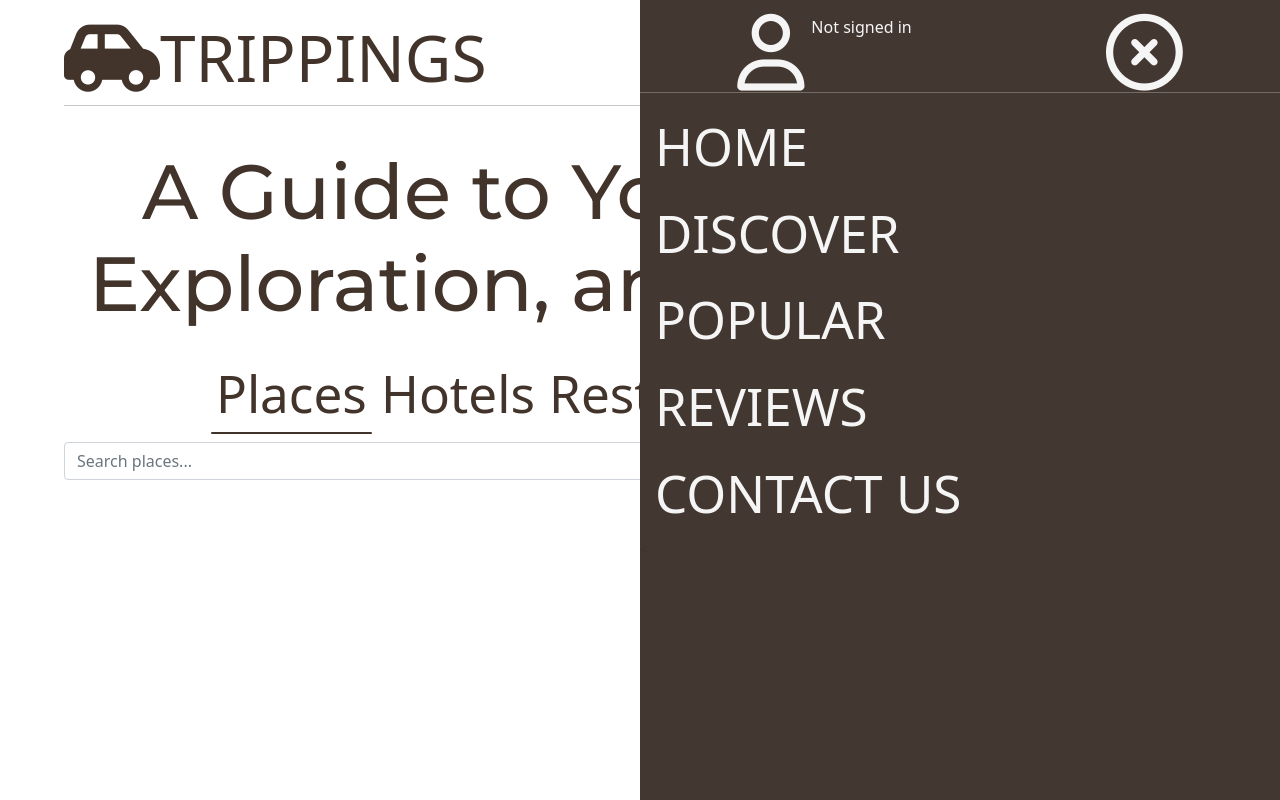
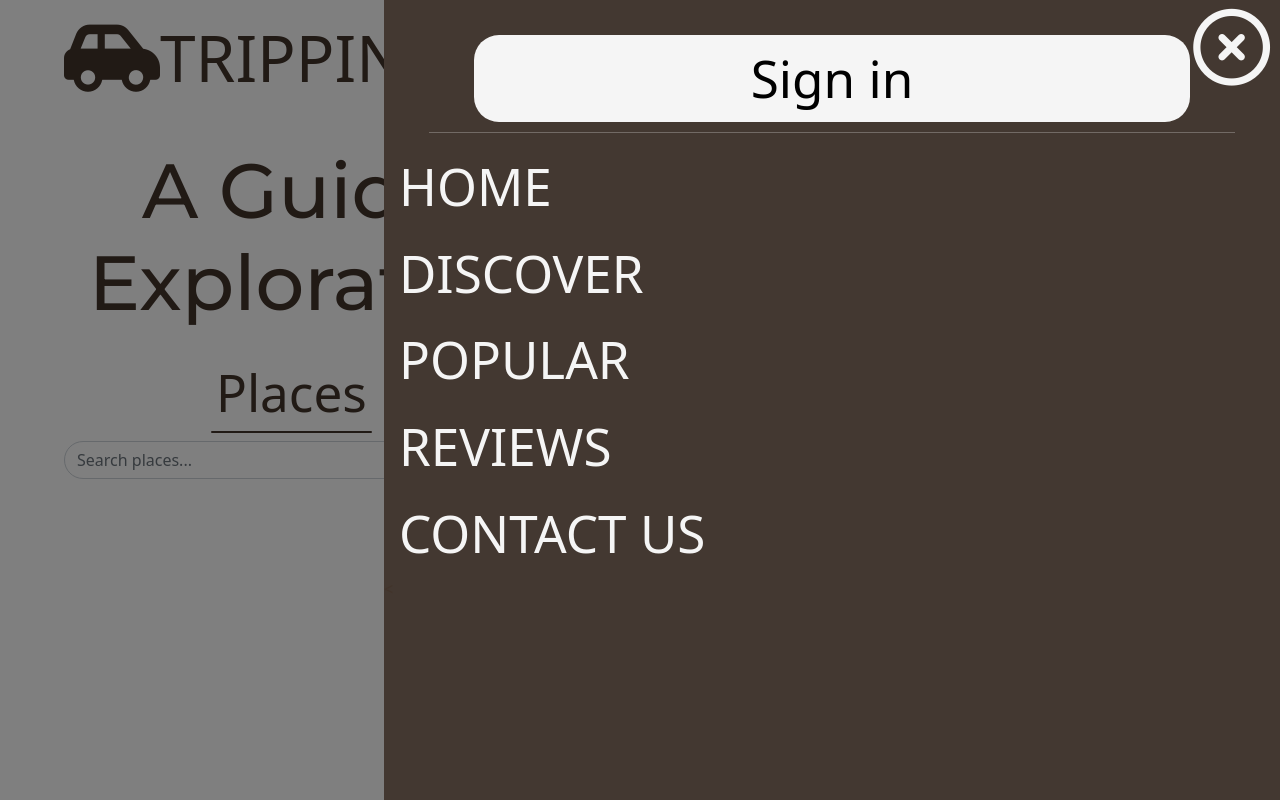
Before and after one commit to Samanseso/122Project, a plain HTML site: page index.html in a window 1280 px wide. Both pictures are taken after a click on the element 1182 px from the left and 62 px from the top of the page. Drawn offline with nearby package versions, Linux system fonts and the light colour scheme; a script that the page names is missing.

Commit message:
second commit

```diff
--- a/index.html
+++ b/index.html
@@ -13,6 +13,7 @@
 <script src="https://cdn.jsdelivr.net/npm/bootstrap@5.0.2/dist/js/bootstrap.bundle.min.js" integrity="sha384-MrcW6ZMFYlzcLA8Nl+NtUVF0sA7MsXsP1UyJoMp4YLEuNSfAP+JcXn/tWtIaxVXM" crossorigin="anonymous"></script>
 </head>
 <body onload="underline_first()">
+    <div id="overlay"></div>
     <header>
         <div class="logo">
             <h2>
@@ -23,14 +24,11 @@
 
         <div id="mySidenav" class="sidenav">
             <nav>
-                <div id="account">
-                    <div style="display: flex; gap: 7px;">
-                        <i class="fa-regular fa-user"></i>
-                        <p>Not signed in</p>
-                    </div>
-                    <i class="fa-regular fa-circle-xmark" onclick="closeNav()"></i>
+                <i class="fa-regular fa-circle-xmark" onclick="closeNav()"></i>
+                <div id="button">
+                    <button id="nav_sign_in">Sign in</button>
                 </div>
-                <hr style="color: #FFFFFF; z-index: 1;">
+                <hr style="color: #ffffff;width: 90%; margin: auto;">
                 <a href="index.html" style="margin-top: 10px;">HOME</a>
                 <a href="index.html">DISCOVER</a>
                 <a href="index.html">POPULAR</a>
@@ -42,7 +40,7 @@
         <!-- element to open the sidenav -->
         <span onclick="openNav()"><i class="fa-solid fa-bars"></i></span>
     </header>
-    <hr>
+
     <main>
         <div class="slogan">
             <h1>A Guide to Your Journeys, Exploration, and Adventures</h1>
@@ -59,7 +57,7 @@
             <div class="search_bar">
                 <div class="input-group mb-3">
                     <input id="search_input" type="text" class="form-control" placeholder="Search places..." aria-label="Search places..." aria-describedby="button-addon2">
-                    <button class="btn btn-outline-secondary" type="button" id="button-addon2"><i class="fa-solid fa-magnifying-glass"></i></button>
+                    <button class="btn btn-outline-secondary" type="button" id="button-addon2"><i class="fa-solid fa-magnifying-glass">&nbsp</i></button>
                   </div>
             </div>
         </div>
@@ -73,10 +71,13 @@
 <script type="text/javascript">
     //Menu bar overlaying
     function openNav() {
-        document.getElementById("mySidenav").style.left= "50vw";
+        document.getElementById("mySidenav").style.left= "30vw";
+        document.getElementById("overlay").style.display = "block";
+        document.getElementById("overlay").addEventListener('click', closeNav);
     }
     function closeNav() {
         document.getElementById("mySidenav").style.left = "100%";
+        document.getElementById("overlay").style.display = "none";
     }
 
     var first = document.querySelector('#first');
--- a/style_index.css
+++ b/style_index.css
@@ -28,6 +28,20 @@ body {
     top: 0;
 }
 
+#overlay {
+    position: fixed; /* Sit on top of the page content */
+    display: none; /* Hidden by default */
+    width: 100%; /* Full width (cover the whole page) */
+    height: 100%; /* Full height (cover the whole page) */
+    top: 0;
+    left: 0;
+    right: 0;
+    bottom: 0;
+    background-color: rgba(0,0,0,0.5); /* Black background with opacity */
+    z-index: 2; /* Specify a stack order in case you're using a different order for other elements */
+    cursor: pointer; /* Add a pointer on hover */
+}
+
 
 header {
     display: flex;
@@ -54,14 +68,14 @@ header {
 
 .sidenav {
     height: 100%; /* 100% Full-height */
-    width: 50vw; /* 0 width - change this with JavaScript */
+    width: 70vw; /* 0 width - change this with JavaScript */
     position: fixed; /* Stay in place */
     z-index: 3; /* Stay on top */
     top: 0; /* Stay at the top */
     left: 100%;
     background-color: #433831;
     overflow-x: hidden; /* Disable horizontal scroll */
-    padding-top: 15px; /* Place content 20px from the top */
+    padding-top: 10px; /* Place content 20px from the top */
     transition: 0.5s; /* 0.5 second transition effect to slide in the sidenav */
 }
 
@@ -84,32 +98,33 @@ header {
     opacity: 0.5;
 }
 
-#account {
-    display: flex;
-    justify-content: space-around;
-    color: #f5f5f5;
-}
-
-#account p {
-    margin-bottom: 12px;
-}
-
 .fa-circle-xmark {
+    position: absolute;
+    right: 10px;
     font-size: 6vw;
     color: #f5f5f5 !important;
 }
 
-#account p {
+#button {
+    text-align: center;
+}
+
+#nav_sign_in {
+    width: 80%;
+    background-color: #f5f5f5;
     padding: 0;
+    margin: 25px 0 10px 0;
+    text-align: center;
+    border: none;
+    font-size: 4vw;
+    padding: 5px 0;
+    border-radius: 25px;
 }
+
 
 .fa-user {
     font-size: 6vw;
     color: #f5f5f5 !important;
-}
-
-hr {
-    margin: 0 !important;
 }
 
 .slogan h1 {
@@ -142,3 +157,13 @@ hr {
     transition: 0.5s;
     border-radius: 2px;
 }
+
+#search_input {
+    border-top-left-radius: 25px;
+    border-bottom-left-radius: 25px;
+}
+
+#button-addon2 {
+    border-top-right-radius: 25px;
+    border-bottom-right-radius: 25px;
+}
```
